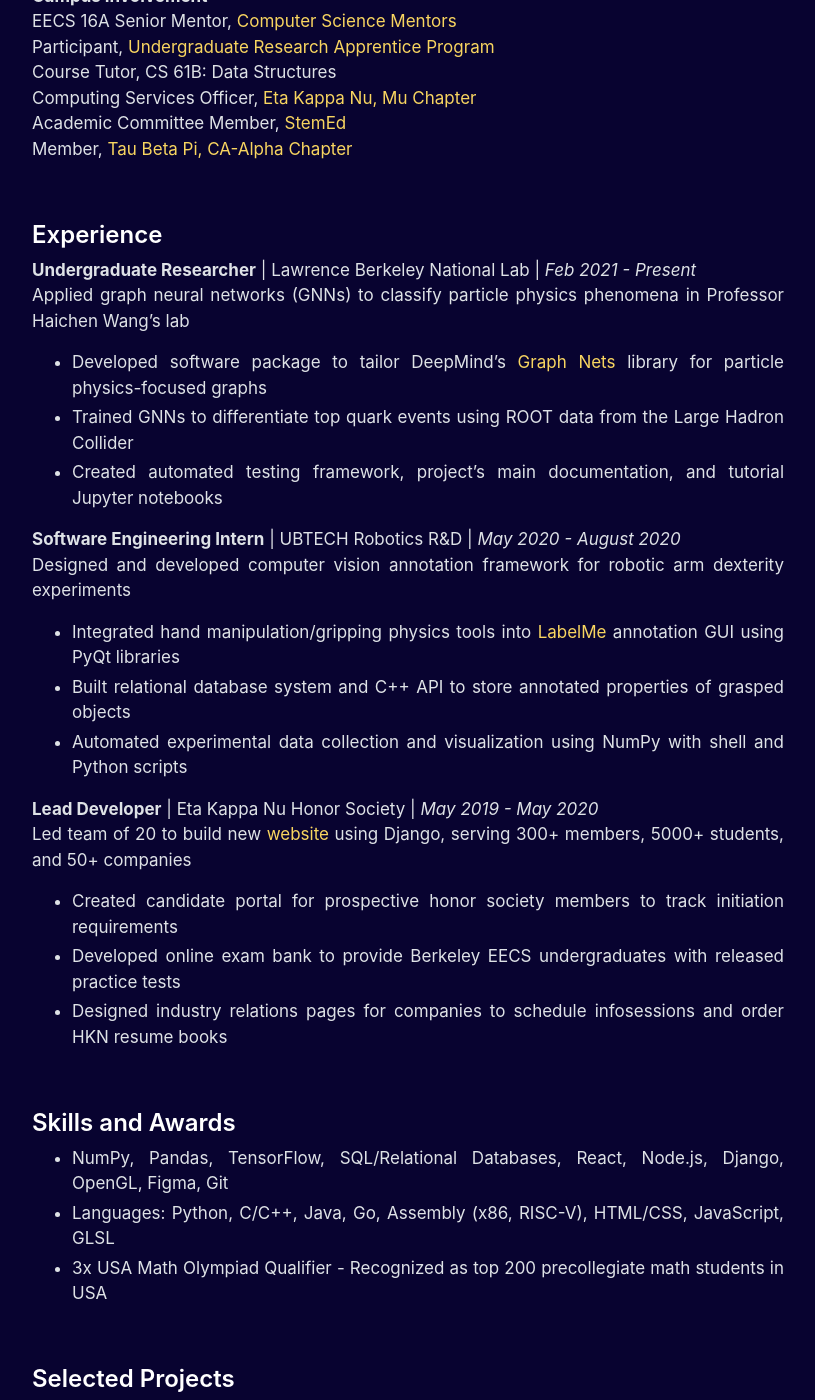
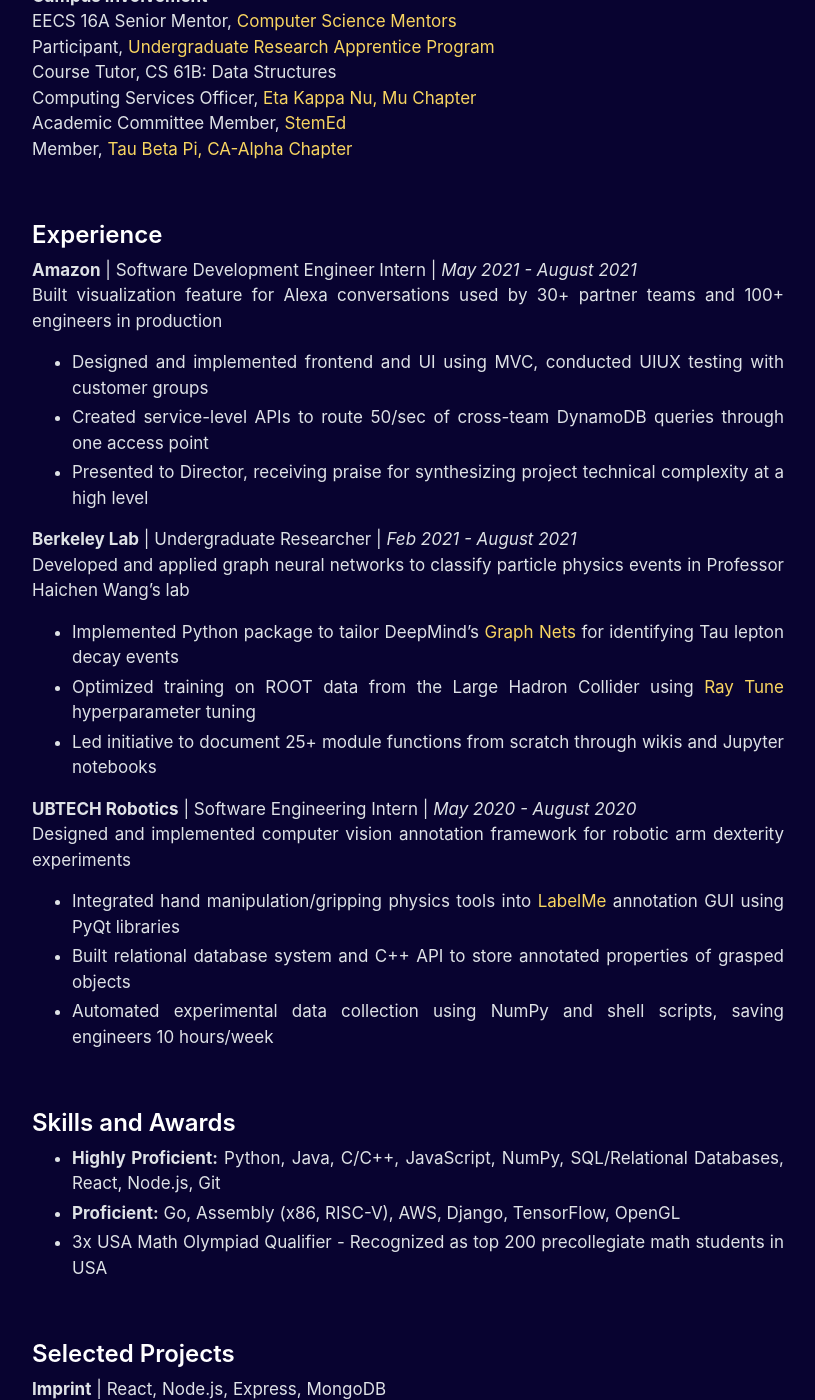
Before and after one commit to dinganthony/virtual-home-base, a Jekyll site: the page built from resume.md, in a window 1280 px wide and 1400 px high, scrolled down 809 px. Shown: the whole window, without its empty margins (232-1047 px from the left). Built offline with Jekyll 4.4.1, drawn with Linux system fonts in a browser that asks for light colours; some of the changed text lies outside the part shown.

Commit message:
Updated for fall 21

```diff
--- a/_config.yml
+++ b/_config.yml
@@ -12,7 +12,7 @@ navpages:
   - title: About
     url: about
   - title: Blog
-    url: blog
+    url: https://anthony.imprint.to
   - title: Resume
     url: resume
 
--- a/_includes/head.html
+++ b/_includes/head.html
@@ -11,7 +11,7 @@
   </title>
 
   <link rel="stylesheet" href="{{ 'styles.css' | relative_url }}">
-  <link rel="apple-touch-icon-precomposed" sizes="144x144" href="{{ '/assets/apple-touch-icon-precomposed.png' | relative_url }}">
+  <link rel="apple-touch-icon-precomposed" sizes="144x144" href="{{ '/assets/apple-touch-icon.png' | relative_url }}">
   <link rel="shortcut icon" href="{{ '/assets/favicon.ico' | relative_url }}">
   <!--<link rel="alternate" type="application/atom+xml" title="{{ site.title }}" href="{{ 'atom.xml' | relative_url }}">-->
 
--- a/_layouts/default.html
+++ b/_layouts/default.html
@@ -24,7 +24,11 @@
         </h3>
         <ul class="nav">
           {% for item in site.navpages %}
+            {% if item.url contains "https://" %}
+            <li><h3><small><a href="{{item.url}}">{{item.title}}</a></small></h3></li>
+            {% else %}
             <li><h3><small><a href="{{ site.baseurl }}/{{item.url}}">{{item.title}}</a></small></h3></li>
+            {% endif %}
           {% endfor %}
           <li></li>
         </ul>
--- a/resume.md
+++ b/resume.md
@@ -37,40 +37,40 @@ B.S. Electrical Engineering and Computer Science, GPA: 3.9/4.0
 <br/>
 
 ## Experience
-**Undergraduate Researcher** | Lawrence Berkeley National Lab | *Feb 2021 - Present*<br/>
-Applied graph neural networks (GNNs) to classify particle physics phenomena in Professor Haichen Wang’s lab
-* Developed software package to tailor DeepMind’s <a href="https://github.com/deepmind/graph_nets">Graph Nets</a> library for particle physics-focused graphs
-* Trained GNNs to differentiate top quark events using ROOT data from the Large Hadron Collider
-* Created automated testing framework, project’s main documentation, and tutorial Jupyter notebooks
+**Amazon** | Software Development Engineer Intern | *May 2021 - August 2021*<br/>
+Built visualization feature for Alexa conversations used by 30+ partner teams and 100+ engineers in production
+* Designed and implemented frontend and UI using MVC, conducted UIUX testing with customer groups
+* Created service-level APIs to route 50/sec of cross-team DynamoDB queries through one access point
+* Presented to Director, receiving praise for synthesizing project technical complexity at a high level
 
-**Software Engineering Intern** | UBTECH Robotics R&D | *May 2020 - August 2020*<br/>
-Designed and developed computer vision annotation framework for robotic arm dexterity experiments
+**Berkeley Lab** | Undergraduate Researcher | *Feb 2021 - August 2021*<br/>
+Developed and applied graph neural networks to classify particle physics events in Professor Haichen Wang’s lab
+* Implemented Python package to tailor DeepMind’s [Graph Nets](https://github.com/deepmind/graph_nets) for identifying Tau lepton decay events
+* Optimized training on ROOT data from the Large Hadron Collider using [Ray Tune](https://docs.ray.io/en/master/tune/index.html) hyperparameter tuning
+* Led initiative to document 25+ module functions from scratch through wikis and Jupyter notebooks
+
+**UBTECH Robotics** | Software Engineering Intern | *May 2020 - August 2020*<br/>
+Designed and implemented computer vision annotation framework for robotic arm dexterity experiments
 * Integrated hand manipulation/gripping physics tools into [LabelMe](https://github.com/wkentaro/labelme) annotation GUI using PyQt libraries
 * Built relational database system and C++ API to store annotated properties of grasped objects
-* Automated experimental data collection and visualization using NumPy with shell and Python scripts
-
-**Lead Developer** | Eta Kappa Nu Honor Society | *May 2019 - May 2020*<br/>
-Led team of 20 to build new [website](https://dev.hkn.mu) using Django, serving 300+ members, 5000+ students, and 50+ companies
-* Created candidate portal for prospective honor society members to track initiation requirements
-* Developed online exam bank to provide Berkeley EECS undergraduates with released practice tests
-* Designed industry relations pages for companies to schedule infosessions and order HKN resume books
+* Automated experimental data collection using NumPy and shell scripts, saving engineers 10 hours/week
 
 <br/>
 
 ## Skills and Awards
-* NumPy, Pandas, TensorFlow, SQL/Relational Databases, React, Node.js, Django, OpenGL, Figma, Git
-* Languages: Python, C/C++, Java, Go, Assembly (x86, RISC-V), HTML/CSS, JavaScript, GLSL
+* **Highly Proficient:** Python, Java, C/C++, JavaScript, NumPy, SQL/Relational Databases, React, Node.js, Git
+* **Proficient:** Go, Assembly (x86, RISC-V), AWS, Django, TensorFlow, OpenGL
 * 3x USA Math Olympiad Qualifier - Recognized as top 200 precollegiate math students in USA
 
 <br/>
 
 ## Selected Projects
-**Imprint.to** | React, Node.js, Express, MongoDB
-* Built Imprint, a social blogging platform focusing on content ownership, with engineering team of 3
+**Imprint** | React, Node.js, Express, MongoDB
+* Built [Imprint](https://imprint.to), a content ownership-focused social blogging platform, with team of 4
 * Incubated at Mozilla Builders “Fix the Internet” Incubator MVP lab with $16k grant funding
-* Defined marketing and growth strategies using Mixpanel and HubSpot, reaching 500+ users in 2 months
+* Defined growth strategies and marketed to popular bloggers, reaching 500+ users in a quarter
 
-**No-code Course Websites** | HTML, CSS, JavaScript, JQuery
-* Started a website creator geared towards helping professors make course websites without coding
-* Designed and wireframed product in Figma, using feedback from conversations with UC Berkeley TAs
-* Currently developing the main pipeline to convert drag-and-drop blocks to website structure
+**Eta Kappa Nu Honor Society Website** | Django
+* Led team of 20 to build new website, serving 300+ members, 5000+ students, and 25+ organizations
+* Oversaw initiative to enhance industry section, streamlining campus recruiting process for companies
+* Created candidate portal for 50+ prospective members per year to track initiation requirements
```
Also changed, not shown: about.md (+1 -1 lines), _drafts/blog/_posts/2020-07-24-ugrad-teaching.md (renamed from blog/_posts/2020-07-24-ugrad-teaching.md), _drafts/blog/_posts/2020-07-30-money-happiness.md (renamed from blog/_posts/2020-07-30-money-happiness.md), _drafts/blog/_posts/2020-08-23-bayern-psg.md (renamed from blog/_posts/2020-08-23-bayern-psg.md), _drafts/blog/_posts/2020-11-25-queens-gambit.md (renamed from blog/_posts/2020-11-25-queens-gambit.md), _drafts/blog/_posts/2021-05-16-pokemon-team.md (renamed from blog/_posts/2021-05-16-pokemon-team.md), _drafts/blog/_posts/2021-05-19-honor-fire.md (renamed from blog/_posts/2021-05-19-honor-fire.md), _drafts/blog/archive.md (renamed from blog/archive.md), _drafts/blog/index.html (renamed from blog/index.html), 1 other file.
